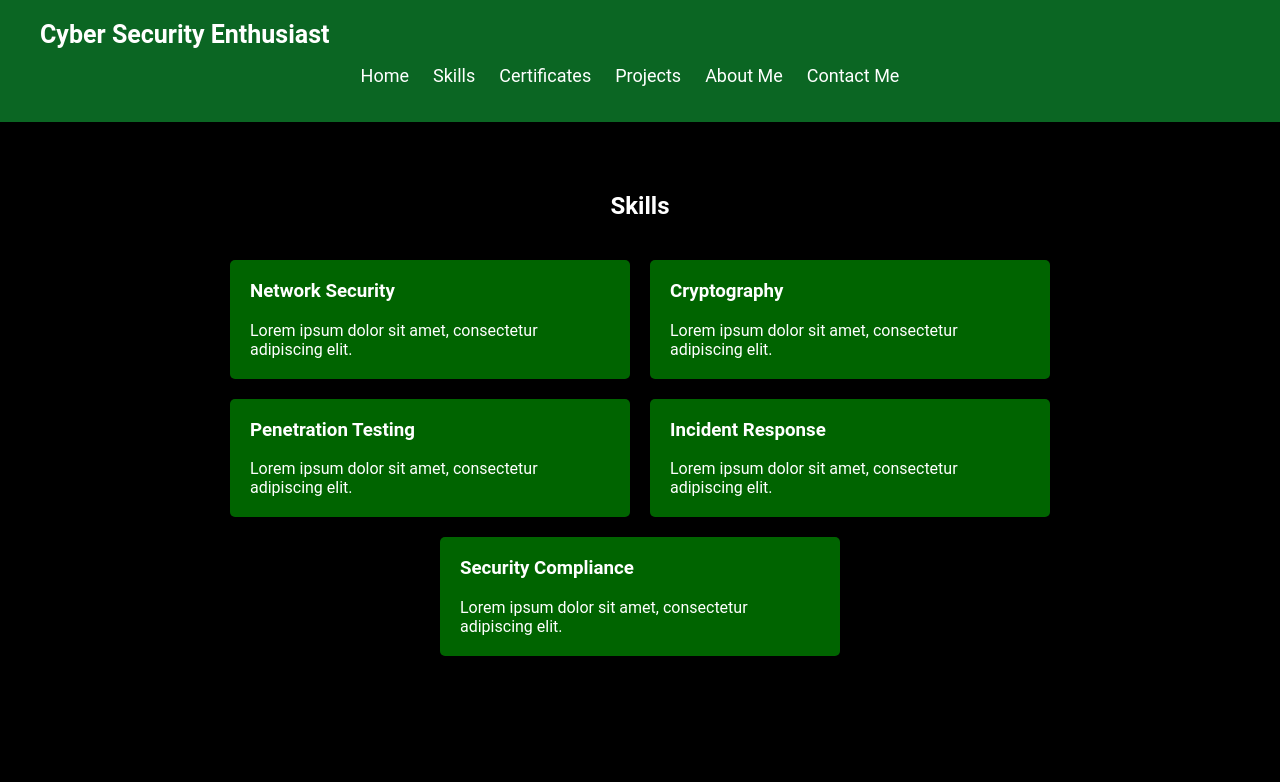
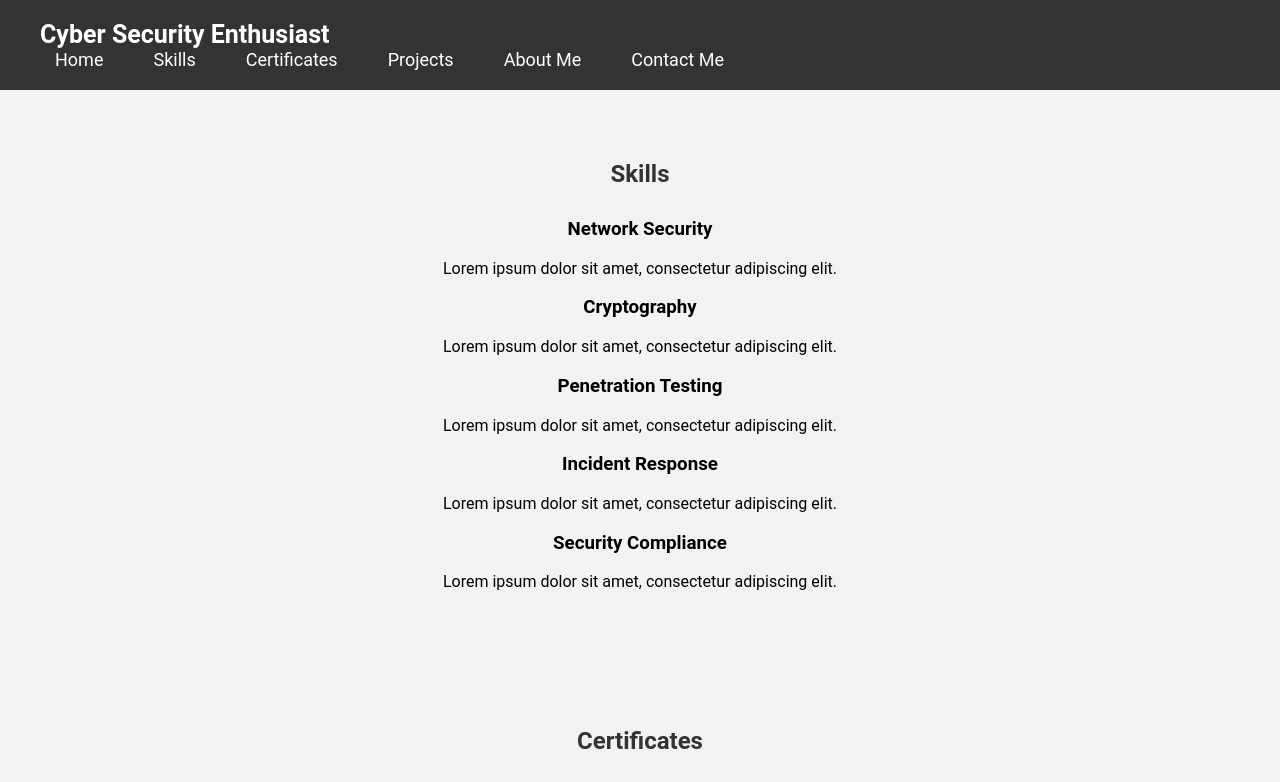
Before and after one commit to vabhayv/portfolio, a plain HTML site: page index.html in a window 1280 px wide. Shown: the top 782 px of the page. Drawn offline with Linux system fonts and the light colour scheme.

Commit message:
Update style.css

```diff
--- a/style.css
+++ b/style.css
@@ -5,8 +5,7 @@ body {
     font-family: 'Roboto', sans-serif;
     margin: 0;
     padding: 0;
-    background-color: #000;
-    color: #fff;
+    background-color: #f2f2f2;
 }
 
 /* Container styles */
@@ -18,8 +17,8 @@ body {
 
 /* Header styles */
 header {
-    background-color: #0B6623;
-    color: #fff;
+    background-color: #000080; /* Hacker's blue */
+    color: #ff0000; /* Hacker's red */
     padding: 20px 0;
     text-align: center;
 }
@@ -42,7 +41,7 @@ nav ul li {
 }
 
 nav ul li a {
-    color: #fff;
+    color: #ff0000; /* Hacker's red */
     text-decoration: none;
     font-size: 18px;
     transition: color 0.3s ease; /* Smooth transition effect */
@@ -50,7 +49,7 @@ nav ul li a {
 
 /* Hover effect on navigation links */
 nav ul li a:hover {
-    color: #ffd700; /* Change color on hover */
+    color: #000080; /* Hacker's blue */
 }
 
 /* Section styles */
@@ -61,7 +60,7 @@ section {
 
 section h2 {
     margin-bottom: 30px;
-    color: #fff; /* Update color */
+    color: #333;
 }
 
 section ul {
@@ -69,36 +68,10 @@ section ul {
     padding: 0;
 }
 
-/* Skills section styles */
-.skills-list {
-    display: flex;
-    flex-wrap: wrap;
-    justify-content: center;
-}
-
-.skill {
-    width: 30%;
-    margin: 10px;
-    padding: 20px;
-    background-color: #006400; /* Dark green */
-    border-radius: 5px;
-    text-align: left;
-}
-
-.skill h3 {
-    margin-top: 0;
-    color: #fff;
-}
-
-.skill p {
-    margin-bottom: 0;
-    color: #fff;
-}
-
 /* Footer styles */
 footer {
-    background-color: #0B6623;
-    color: #fff;
+    background-color: #000080; /* Hacker's blue */
+    color: #ff0000; /* Hacker's red */
     padding: 20px 0;
     text-align: center;
 }
@@ -109,7 +82,7 @@ footer p {
     font-size: 14px;
 }
 
-/* Certificate Slideshow styles */
+/* CSS for Certificate Slideshow */
 .slideshow-container {
     position: relative;
     max-width: 100%;
@@ -155,6 +128,50 @@ footer p {
 }
 
 /* Base styles for navigation */
+.container {
+    max-width: 1200px;
+    margin: 0 auto;
+    padding: 0 20px;
+}
+
+header {
+    background-color: #333;
+    color: #fff;
+    padding: 20px 0;
+}
+
+h1 {
+    margin: 0;
+}
+
+nav {
+    display: flex;
+    align-items: center;
+    justify-content: space-between;
+}
+
+.nav-links {
+    list-style: none;
+    margin: 0;
+    padding: 0;
+    display: flex;
+}
+
+.nav-links li {
+    margin-right: 20px;
+}
+
+.nav-links li:last-child {
+    margin-right: 0;
+}
+
+.nav-links a {
+    color: #fff;
+    text-decoration: none;
+    padding: 10px 15px;
+}
+
+/* Hamburger menu styles */
 .menu-toggle {
     display: none; /* Hide by default on desktop */
     flex-direction: column;
@@ -182,6 +199,17 @@ footer p {
     cursor: pointer;
     padding: 10px;
 }
+
+.bar {
+    width: 25px;
+    height: 3px;
+    background-color: #fff;
+    margin: 3px 0;
+}
+
+/* Rest of your existing styles */
+
+
 
 /* Media query for mobile devices */
 @media screen and (max-width: 768px) {
```
